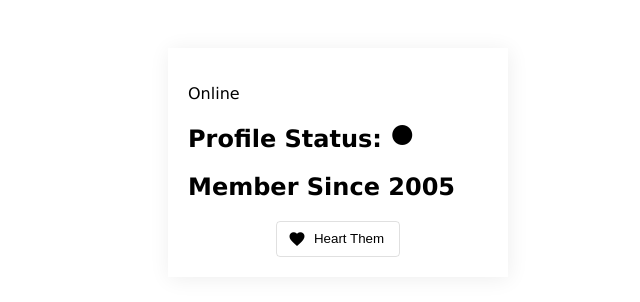
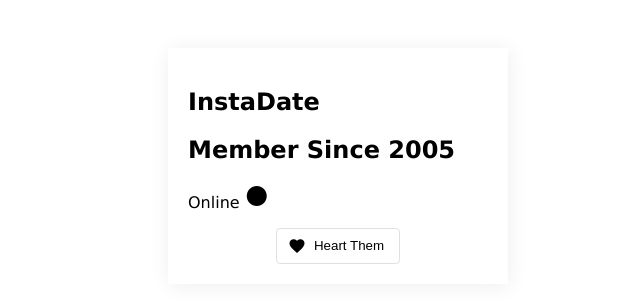
Before and after one commit to akilah-littlejohn/Card-Component-10-day-Challenge, an Angular app: page / in a window 1280 px wide. Shown: the top 302 px of the page, without its empty margins (302-942 px from the left). Built offline with nearby package versions, Linux system fonts and the light colour scheme; no server answers.

Commit message:
2 files modified

```diff
--- a/src/card/card.component.html
+++ b/src/card/card.component.html
@@ -1,9 +1,9 @@
 <section>
   <div>
-    <p>  Online</p>
     <header>
-      <h1>{{ title }} <mat-icon>circle</mat-icon></h1>
+      <h1>{{ title }}</h1>
       <h2>{{ subtitle }}</h2>
+      <p>Online <mat-icon>circle</mat-icon></p>
     </header>
     <article>
       <ng-content selector="card-content"></ng-content>
@@ -14,5 +14,4 @@
       </button>
     </footer>
   </div>
-
 </section>
--- a/src/card/card.component.ts
+++ b/src/card/card.component.ts
@@ -11,7 +11,7 @@ import { MatIconModule } from '@angular/material/icon';
   imports: [CommonModule, MatIconModule, MatButtonModule],
 })
 export class CardComponent implements OnInit {
-  title: string = 'Profile Status:';
+  title: string = 'InstaDate';
   subtitle: string = 'Member Since 2005';
   likeButton: boolean = false;
   likeButtonText = {
```
